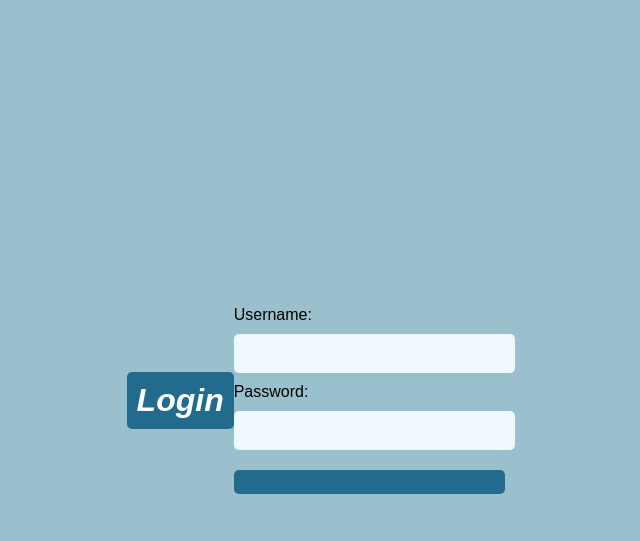
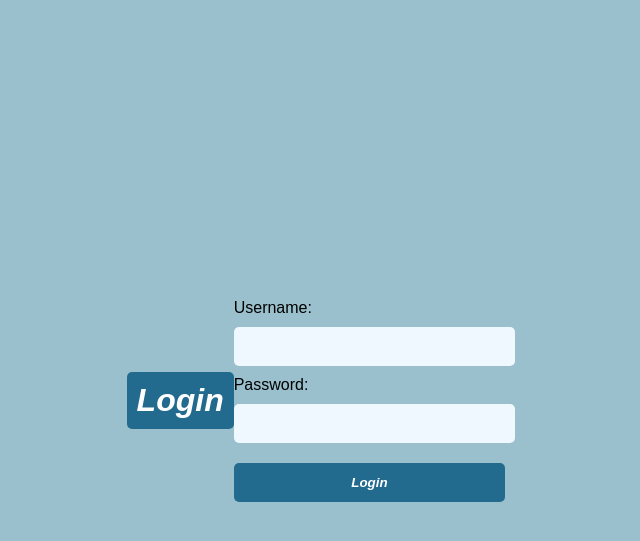
Before and after one commit to SivaMaharajaG/atudent_academic, a Flask app: page /login in a window 1280 px wide. Shown: the top 541 px of the page, without its empty margins (317-957 px from the left). Run offline with Flask 3, Linux system fonts and the light colour scheme.

Commit message:
Update login.html

```diff
--- a/templates/login.html
+++ b/templates/login.html
@@ -9,7 +9,7 @@
     <form method="POST">
       Username: <input name="username" type="text"><br>
       Password: <input name="password" type="password"><br>
-      <button type="submit" value="Login">
+      <button type="submit">Login</button>
     </form>
     {% with messages = get_flashed_messages() %}
       {% if messages %}
```
